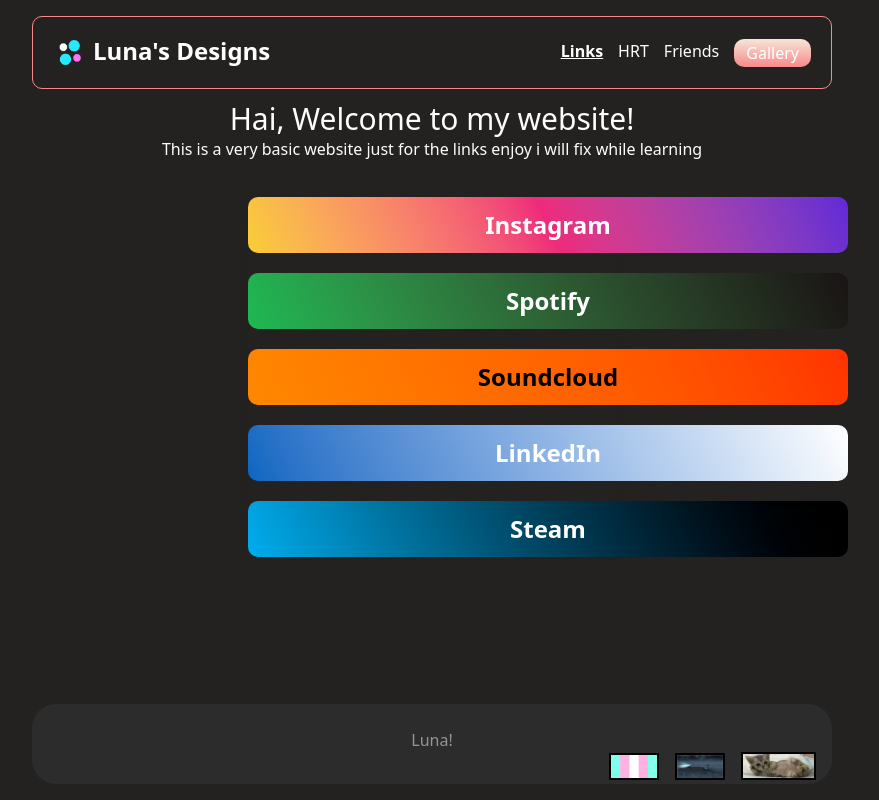
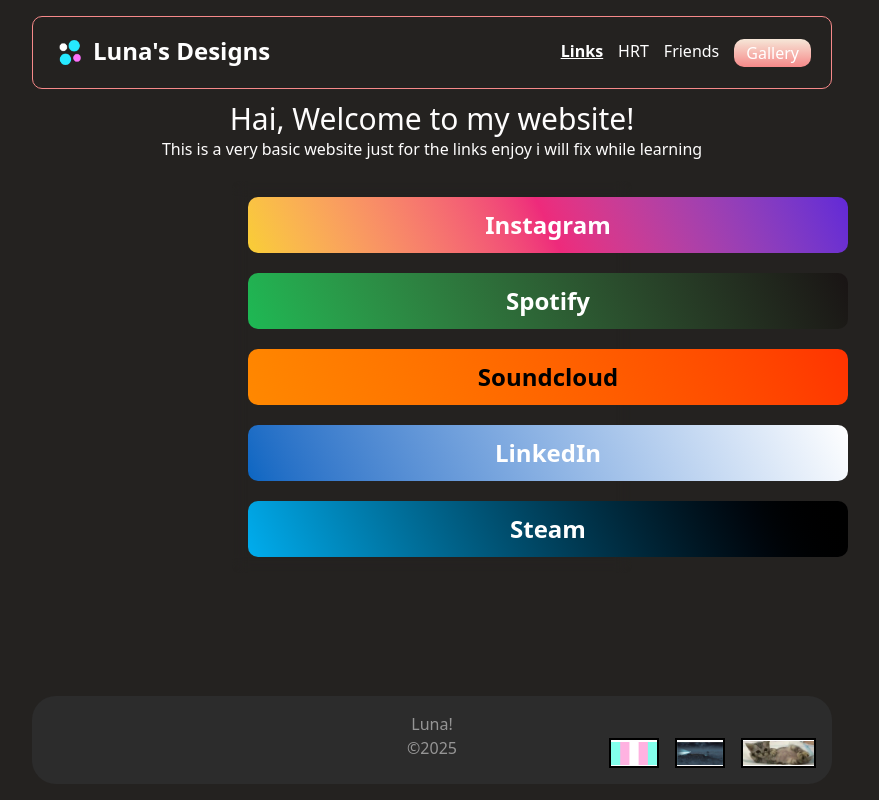
Before and after one commit to Lunadrite/discord, a React (Vite) app: page / in a window 1280 px wide. Shown: the whole page, without its empty margins (208-1087 px from the left). Built offline with nearby package versions, Linux system fonts and the light colour scheme.

Commit message:
Footer Fix + Small HRT change NTF

```diff
--- a/src/components/Footer.tsx
+++ b/src/components/Footer.tsx
@@ -4,21 +4,35 @@
 
 export default function Footer() {
   return (
-    <footer className="bg-[#2c2c2c] h-20 rounded-3xl mb-[2vh] justify-center ">
-      <p className="flex justify-center pt-6 text-center mx-auto my-auto opacity-50">
-        Luna!
-      </p>
-      <div className="flex justify-end flex-row items-end flex-wrap pr-4 gap-4">
-        <div className="flex gap-[15px] flex-row list-none bg-white w-[50px] border-2 border-black">
-          <img src={TransBanner}></img>
+    <footer className="bg-[#2c2c2c] rounded-3xl mb-[2vh] p-4 relative min-h-20">
+      <div className="flex justify-center mb-2">
+        <div className="text-center">
+          <p className="opacity-50">Luna!</p>
+          <p className="opacity-50">©2025</p>
         </div>
-
-        <div className="flex gap-[15px] flex-row list-none bg-white w-[50px] border-2 border-black">
-          <img src={MOTDBanner}></img>
+      </div>
+      <div className="absolute bottom-4 right-4 flex flex-row items-center gap-4">
+        <div className="bg-white w-[50px] h-[30px] border-2 border-black overflow-hidden">
+          <img
+            src={TransBanner}
+            className="w-full h-full object-contain"
+            alt="Trans Banner"
+          />
         </div>
-        <div className="flex gap-[15px] flex-row list-none bg-white w-[75px] border-2 border-black">
-          <a href="/kitties">
-            <img src={Kitty}></img>
+        <div className="bg-white w-[50px] h-[30px] border-2 border-black overflow-hidden">
+          <img
+            src={MOTDBanner}
+            className="w-full h-full object-contain"
+            alt="MOTD Banner"
+          />
+        </div>
+        <div className="bg-white w-[75px] h-[30px] border-2 border-black overflow-hidden">
+          <a href="/kitties" className="block w-full h-full">
+            <img
+              src={Kitty}
+              className="w-full h-full object-contain"
+              alt="Kitty"
+            />
           </a>
         </div>
       </div>
--- a/src/pages/HRT.tsx
+++ b/src/pages/HRT.tsx
@@ -1,7 +1,7 @@
 export default function HRT() {
   return (
     <>
-      <div className="flex items-center justify-center border-1 border-pink-200 mt-5 w-[1000px] break-text mx-auto rounded-3xl shadow-md shadow-gray-600 ">
+      <div className="flex items-center justify-center  border-pink-200 mt-5 w-[1000px] break-text mx-auto rounded-3xl  ">
         <p className="text-2xl font-bold text-center">
           Many people int he UK ask how i got my HRT, especially with the new
           laws which are used to try hide trans people so i hope this will help
@@ -9,7 +9,7 @@
         </p>
       </div>
       <div className="flex items-center">
-        <h1 className="flex items-center pt-5 text-start text-2xl font-extrabold mx-auto ">
+        <h1 className="flex items-center pt-5 text-start text-3xl font-extrabold mx-auto ">
           Buying your prodcuts
         </h1>
       </div>
```
